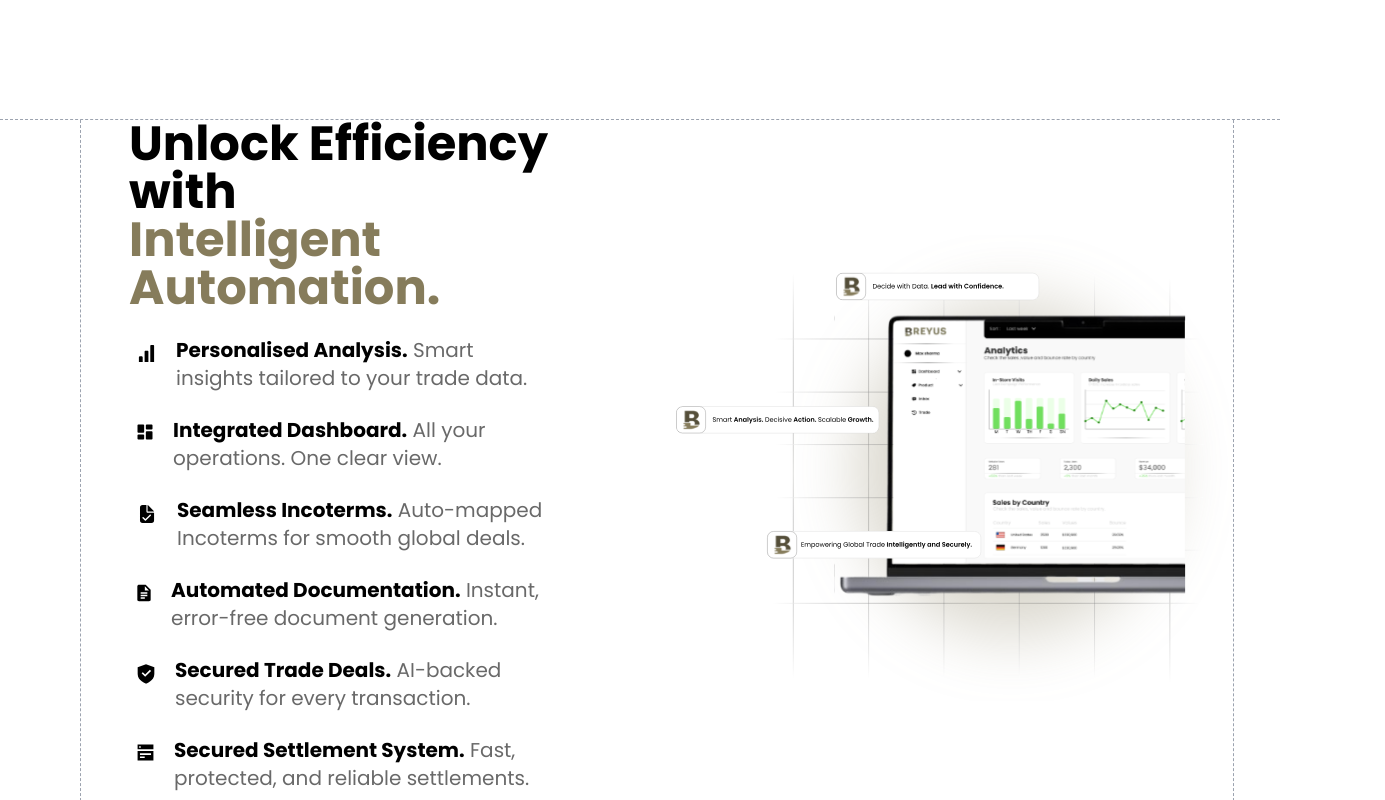
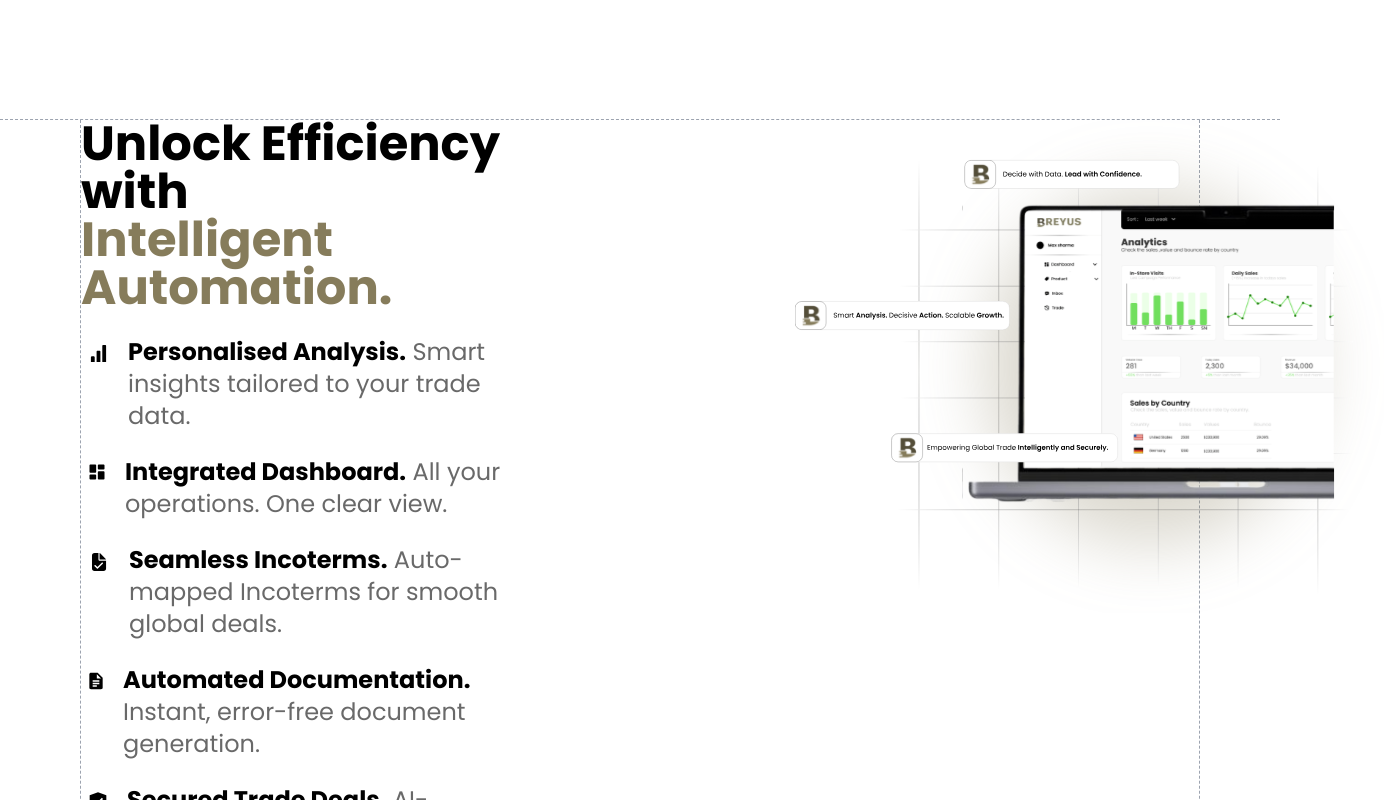
Before and after one commit to heybadrinath/Breyus, a React (Create React App) app in the folder frontend/: page / in a window 1280 px wide. Shown: the part 760-1560 px from the top of the page, 1385 px wide, since content can reach past the window. Built offline with nearby package versions, Linux system fonts and the light colour scheme; no server answers.

Commit message:
bug fixes in hero animation

```diff
--- a/frontend/src/Hero.tsx
+++ b/frontend/src/Hero.tsx
@@ -35,30 +35,30 @@ const Navbar = () => (
 
 const Section3 = () => (
     <BorderBox>
-        <div className="flex overflow-x-hidden">
-            <div id="left-content" className="mx-12 my-auto">
+        <div className="flex">
+            <div id="left-content" className="mx-auto my-auto">
                 <h1 className="text-5xl font-extrabold">
                     <span>Unlock Efficiency with</span>
-                    <br />
+                    <br/>
                     <span className="text-[#867C5B]">Intelligent Automation.</span>
-                </h1>
-                <Section3Content icons={PersonalisedAnalysisImg} heading="Personalised Analysis." paragraph="Smart insights tailored to your trade data." />
-                <Section3Content icons={IntegratedDashboardImg} heading="Integrated Dashboard." paragraph="All your operations. One clear view." />
-                <Section3Content icons={SeamlessIncotermsImg} heading="Seamless Incoterms." paragraph="Auto-mapped Incoterms for smooth global deals." />
-                <Section3Content icons={AutomatedDocumentationImg} heading="Automated Documentation." paragraph="Instant, error-free document generation." />
-                <Section3Content icons={SecuredTradeDealsImg} heading="Secured Trade Deals." paragraph="AI-backed security for every transaction." />
-                <Section3Content icons={SecureSettlementSystemImg} heading="Secured Settlement System." paragraph="Fast, protected, and reliable settlements." />
+                    </h1>
+                <Section3Content icons={PersonalisedAnalysisImg} heading="Personalised Analysis." paragraph="Smart insights tailored to your trade data."/>
+                <Section3Content icons={IntegratedDashboardImg} heading="Integrated Dashboard." paragraph="All your operations. One clear view."/>
+                <Section3Content icons={SeamlessIncotermsImg} heading="Seamless Incoterms." paragraph="Auto-mapped Incoterms for smooth global deals."/>
+                <Section3Content icons={AutomatedDocumentationImg} heading="Automated Documentation." paragraph="Instant, error-free document generation."/>
+                <Section3Content icons={SecuredTradeDealsImg} heading="Secured Trade Deals." paragraph="AI-backed security for every transaction."/>
+                <Section3Content icons={SecureSettlementSystemImg} heading="Secured Settlement System." paragraph="Fast, protected, and reliable settlements."/>
 
             </div>
 
             <motion.div
-                initial={{ x: '100%', opacity: 0 }}
-                whileInView={{ x: 0, opacity: 1 }}
-                viewport={{ once: true }}
-                transition={{ duration: 0.8, ease: 'easeOut' }}
-                className="w-[50vw] overflow-hidden ml-auto flex">
-                <img className="w-full" src={LaptopHero} alt="" />
-            </motion.div>
+            initial={{ x: '100%', opacity: 0 }}
+            whileInView={{ x: '31.5%', opacity: 1 }}
+            viewport={{once: true}}
+            transition={{ duration: 0.8, ease: 'easeOut' }}
+            className="w-[50vw] ml-auto">
+            <img className="w-full" src={LaptopHero} alt="" />
+        </motion.div>
         </div>
 
     </BorderBox>
@@ -105,9 +105,9 @@ const BorderBox: React.FC<BorderBoxProps> = ({ className = '', children }) => (
     </div>
 )
 
-const Section3Content: React.FC<Section3ContentProps> = ({ heading, paragraph, icons = '' }) => (
+const Section3Content: React.FC<Section3ContentProps> = ({heading, paragraph, icons= ''}) => (
     <div className="flex my-6">
         <img src={icons} className="mb-auto m-2" alt="" />
-        <p className="px-3 w-[400px] text-xl"><span className="text-black font-bold">{heading}</span> <span className="text-[#696969]">{paragraph}</span></p>
+        <p className="px-3 w-[400px] text-2xl"><span className="text-black font-bold">{heading}</span> <span className="text-[#696969]">{paragraph}</span></p>
     </div>
 )
```
